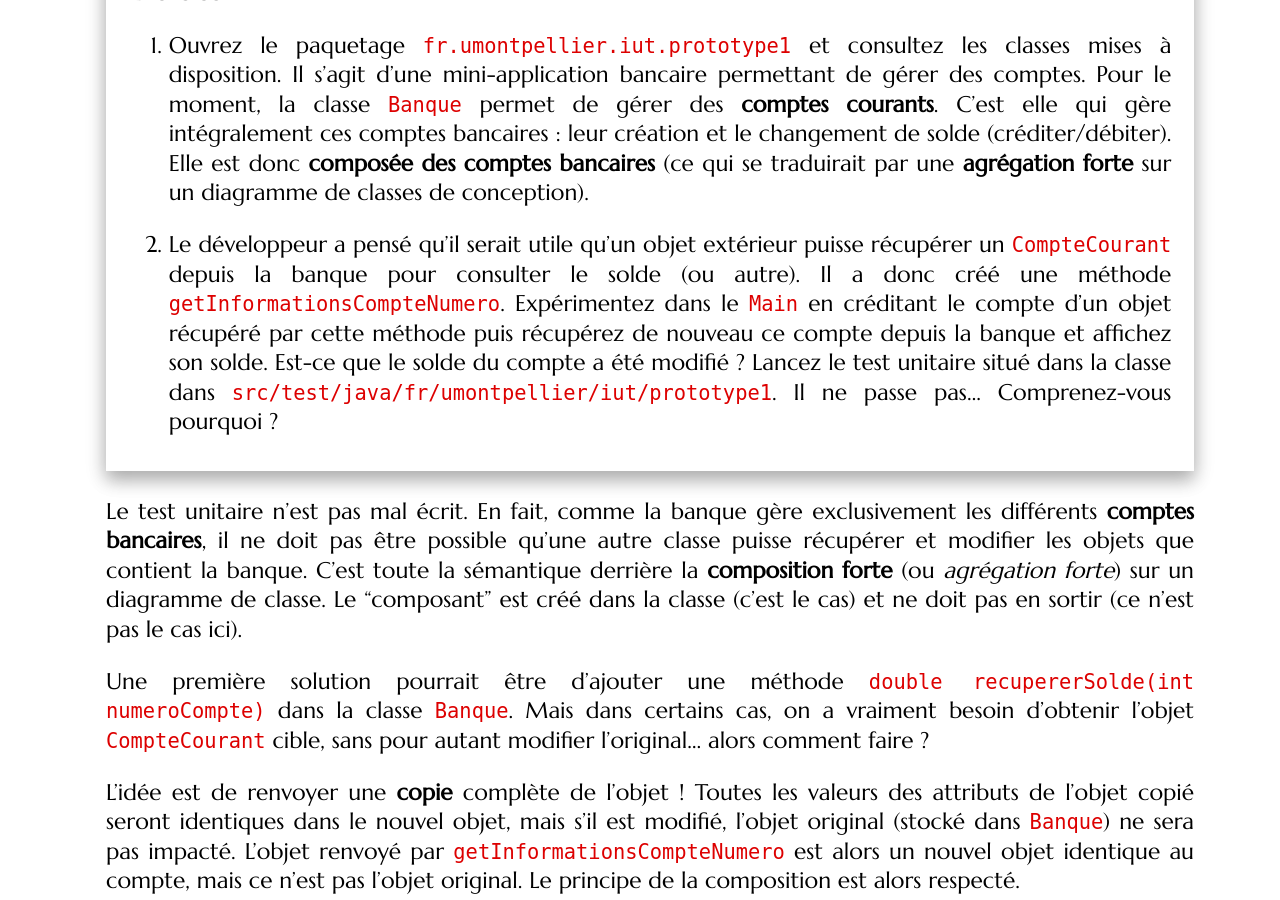
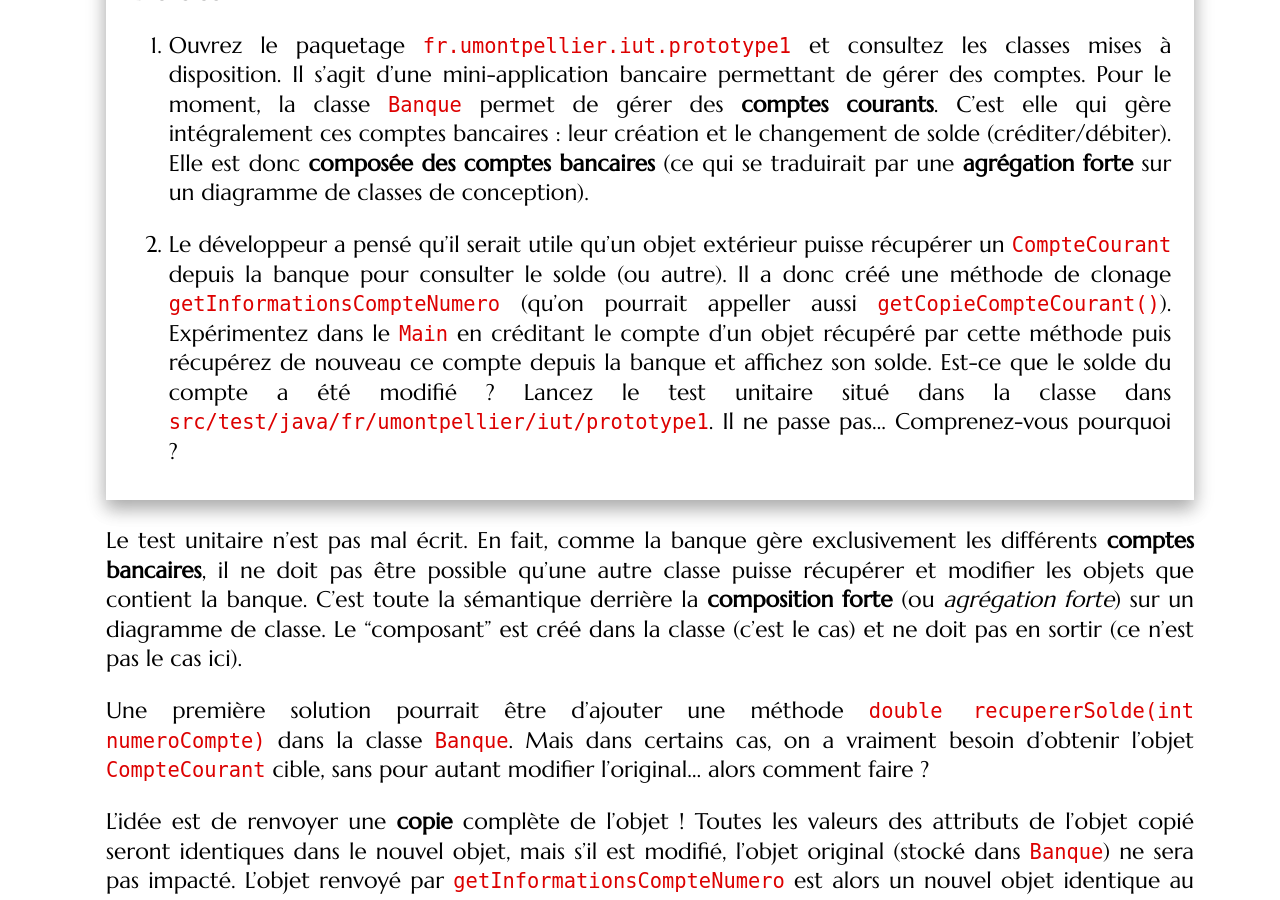
Before and after one commit to mgasquet/R304-QualiteDeveloppement, a Jekyll site: the page built from tutorials/tutorial4.md, in a window 1280 px wide and 900 px high, scrolled down 24451 px. Built offline with Jekyll 4.4.1, drawn with Linux system fonts in a browser that asks for light colours; some web fonts are replaced.

Commit message:
renommage fonction de copie dans prototype

```diff
--- a/tutorials/tutorial4.md
+++ b/tutorials/tutorial4.md
@@ -725,7 +725,7 @@ Nous allons directement présenter le principe et l'intérêt du pattern **proto
 
 1. Ouvrez le paquetage `fr.umontpellier.iut.prototype1` et consultez les classes mises à disposition. Il s'agit d'une mini-application bancaire permettant de gérer des comptes. Pour le moment, la classe `Banque` permet de gérer des **comptes courants**. C'est elle qui gère intégralement ces comptes bancaires : leur création et le changement de solde (créditer/débiter). Elle est donc **composée des comptes bancaires** (ce qui se traduirait par une **agrégation forte** sur un diagramme de classes de conception).
 
-2. Le développeur a pensé qu'il serait utile qu'un objet extérieur puisse récupérer un `CompteCourant` depuis la banque pour consulter le solde (ou autre). Il a donc créé une méthode `getInformationsCompteNumero`. Expérimentez dans le `Main` en créditant le compte d'un objet récupéré par cette méthode puis récupérez de nouveau ce compte depuis la banque et affichez son solde. Est-ce que le solde du compte a été modifié ? Lancez le test unitaire situé dans la classe dans `src/test/java/fr/umontpellier/iut/prototype1`. Il ne passe pas... Comprenez-vous pourquoi ?
+2. Le développeur a pensé qu'il serait utile qu'un objet extérieur puisse récupérer un `CompteCourant` depuis la banque pour consulter le solde (ou autre). Il a donc créé une méthode de clonage `getInformationsCompteNumero` (qu'on pourrait appeller aussi `getCopieCompteCourant()`). Expérimentez dans le `Main` en créditant le compte d'un objet récupéré par cette méthode puis récupérez de nouveau ce compte depuis la banque et affichez son solde. Est-ce que le solde du compte a été modifié ? Lancez le test unitaire situé dans la classe dans `src/test/java/fr/umontpellier/iut/prototype1`. Il ne passe pas... Comprenez-vous pourquoi ?
 
 </div>
 
```
